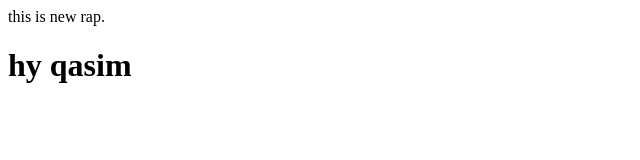
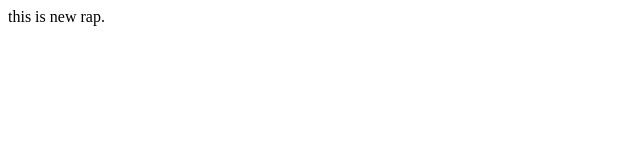
Before and after one commit to LevanQasim1/locat-repositry, a plain HTML site: page index.html in a window 1280 px wide. Shown: the whole page, without its empty margins (0-640 px from the left). Drawn offline with Linux system fonts and the light colour scheme.

Commit message:
featurs add

```diff
--- a/index.html
+++ b/index.html
@@ -1,2 +1 @@
 <p>this is new rap.</p>
-<h1>hy qasim</h1>
```
